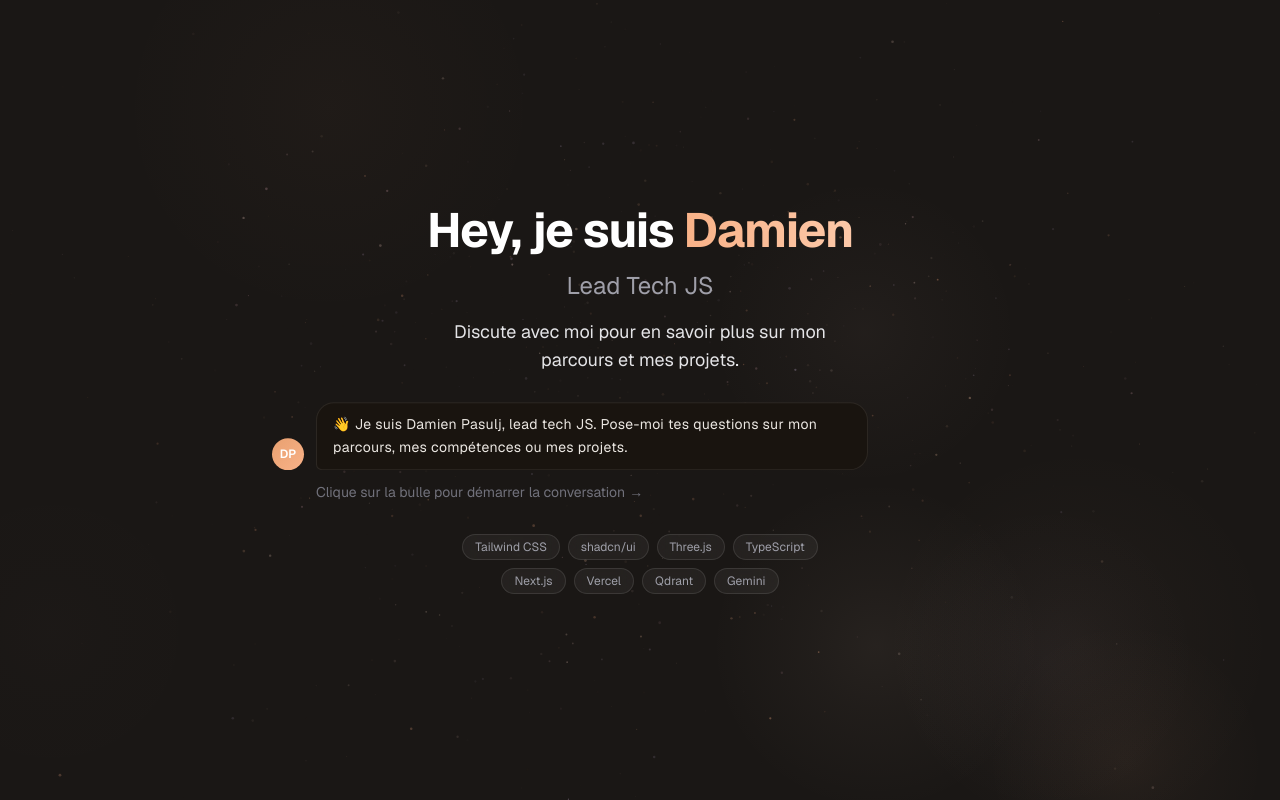
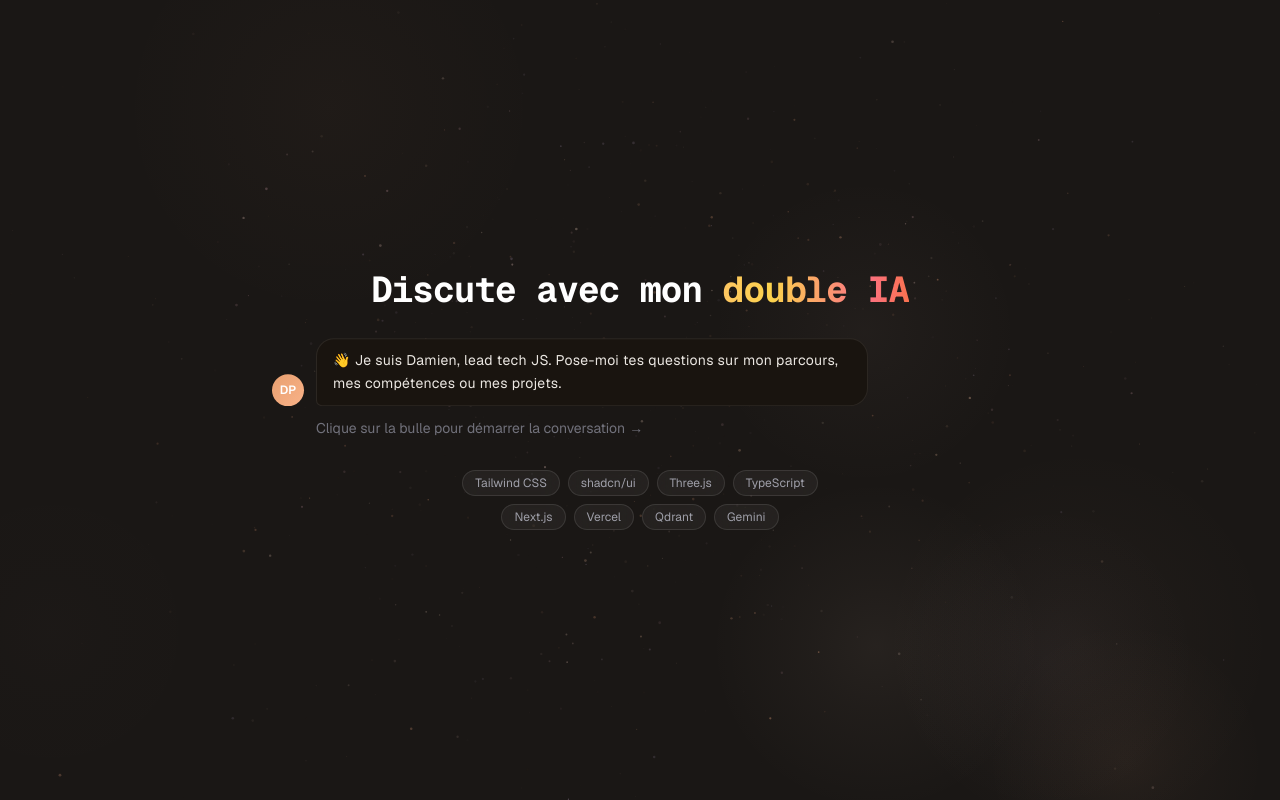
Before and after one commit to damienpjs/dam.ia, a Next.js app: page / in a window 1280 px wide. Built offline with nearby package versions, Linux system fonts and the light colour scheme.

Commit message:
feat(ui): nouvelle accroche mono avec terme en dégradé animé  Titre « Discute avec mon double IA » en police monospace pour l'esprit LLM/code, avec « double IA » mis en exergue par un dégradé chaud animé.

```diff
--- a/src/app/globals.css
+++ b/src/app/globals.css
@@ -23,6 +23,30 @@ a {
 
 @media (prefers-reduced-motion: reduce) {
   .animate-hero-float {
+    animation: none;
+  }
+}
+
+/* Terme mis en exergue : dégradé chaud qui défile en continu */
+@keyframes text-gradient {
+  to {
+    background-position: 200% center;
+  }
+}
+
+.text-gradient-animated {
+  display: inline-block;
+  background-image: linear-gradient(90deg, #f97316, #fdba74, #fcd34d, #fb7185, #f97316);
+  background-size: 200% auto;
+  -webkit-background-clip: text;
+  background-clip: text;
+  -webkit-text-fill-color: transparent;
+  color: transparent;
+  animation: text-gradient 4s linear infinite;
+}
+
+@media (prefers-reduced-motion: reduce) {
+  .text-gradient-animated {
     animation: none;
   }
 }
--- a/src/app/page.tsx
+++ b/src/app/page.tsx
@@ -84,27 +84,15 @@ export default function Home() {
       <AnimatedBackground />
 
       {/* Accueil */}
-      <div
-        aria-hidden={chatOpen}
-        className={`flex min-h-screen flex-col items-center justify-center px-4 transition-all duration-500 ease-in-out ${chatOpen ? "pointer-events-none -translate-y-4 opacity-0" : "translate-y-0 opacity-100"}`}
-      >
+      <div aria-hidden={chatOpen} className={`flex min-h-screen flex-col items-center justify-center px-4 transition-all duration-500 ease-in-out ${chatOpen ? "pointer-events-none -translate-y-4 opacity-0" : "translate-y-0 opacity-100"}`}>
         <main className="flex w-full flex-col items-center gap-8 text-center">
-          {/* Titre */}
-          <div className="space-y-4">
-            <h1 className="text-4xl font-bold tracking-tight text-white sm:text-5xl">
-              Hey, je suis <span className="bg-gradient-to-r from-[#F9B288] to-[#FCC8A8] bg-clip-text text-transparent">Damien</span>
-            </h1>
-            <h2 className="mx-auto max-w-md text-2xl text-zinc-400">Lead Tech JS</h2>
-            <p className="mx-auto max-w-md text-lg text-zinc-200">Discute avec moi pour en savoir plus sur mon parcours et mes projets.</p>
-          </div>
+          {/* Accroche : police mono pour l'esprit code/LLM, terme en dégradé animé */}
+          <h1 className="font-mono text-3xl font-bold tracking-tight text-white sm:text-4xl">
+            Discute avec mon <span className="text-gradient-animated">double IA</span>
+          </h1>
 
           {/* Bulle d'accueil = premier message de la conversation, cliquable */}
-          <button
-            type="button"
-            onClick={openChat}
-            aria-label="Commencer la conversation"
-            className="group flex w-full max-w-3xl cursor-pointer flex-col gap-2 px-3 text-left sm:px-4"
-          >
+          <button type="button" onClick={openChat} aria-label="Commencer la conversation" className="group flex w-full max-w-3xl cursor-pointer flex-col gap-2 px-3 text-left sm:px-4">
             <div ref={heroRef} className={`animate-hero-float transition-transform duration-300 group-hover:-translate-y-1 ${phase === "landing" ? "opacity-100" : "opacity-0"}`}>
               <MessageBubble message={WELCOME_MESSAGE} showActions={false} />
             </div>
--- a/src/components/features/chat-interface.tsx
+++ b/src/components/features/chat-interface.tsx
@@ -49,7 +49,7 @@ function TypingIndicator() {
 export const WELCOME_MESSAGE: IMessage = {
   id: "welcome",
   role: "assistant",
-  content: "👋 Je suis Damien Pasulj, lead tech JS. Pose-moi tes questions sur mon parcours, mes compétences ou mes projets.",
+  content: "👋 Je suis Damien, lead tech JS. Pose-moi tes questions sur mon parcours, mes compétences ou mes projets.",
   createdAt: new Date(),
 }
 
@@ -104,10 +104,7 @@ export function ChatInterface({ messagesVisible = true }: IChatInterfaceProps) {
           return
         }
         sessionIdRef.current = storedSessionId
-        setMessages([
-          WELCOME_MESSAGE,
-          ...data.messages.map((m) => ({ ...m, createdAt: new Date(m.createdAt) })),
-        ])
+        setMessages([WELCOME_MESSAGE, ...data.messages.map((m) => ({ ...m, createdAt: new Date(m.createdAt) }))])
       })
       .catch(() => {
         localStorage.removeItem(SESSION_STORAGE_KEY)
@@ -263,12 +260,7 @@ export function ChatInterface({ messagesVisible = true }: IChatInterfaceProps) {
         ) : (
           <div className={cn("mx-auto flex max-w-3xl flex-col gap-4 transition-opacity duration-300", messagesVisible ? "opacity-100" : "opacity-0")}>
             {messages.map((message) => (
-              <MessageBubble
-                key={message.id}
-                message={message}
-                isStreaming={message.id === streamingMessageId}
-                onReuse={message.role === "user" ? handleReuseMessage : undefined}
-              />
+              <MessageBubble key={message.id} message={message} isStreaming={message.id === streamingMessageId} onReuse={message.role === "user" ? handleReuseMessage : undefined} />
             ))}
 
             {/* Suggestions de questions */}
```
Also changed, not shown: 2 other files (tests, documents, lock files or other folders).
